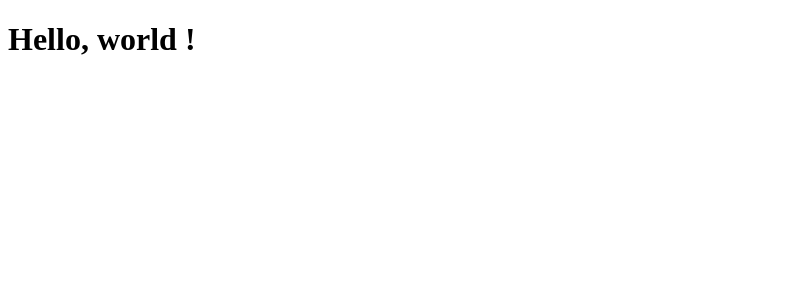
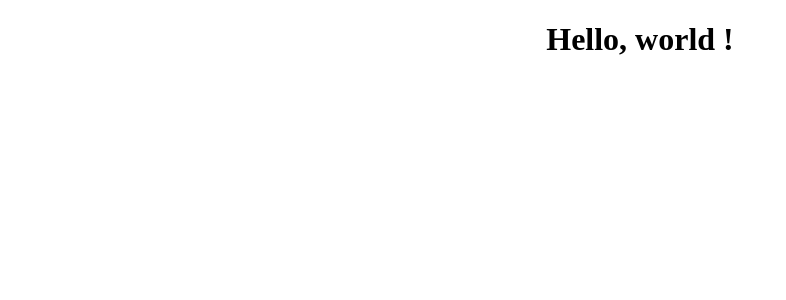
Before and after one commit to kuter/django-webpack-react, a React app: page / in a window 1280 px wide. Shown: the top 300 px of the page, without its empty margins (0-786 px from the left). Built offline with nearby package versions, Linux system fonts and the light colour scheme; the HTML template or start-up script is replaced by a standard one.

Commit message:
added css and style loaders

```diff
--- a/package.json
+++ b/package.json
@@ -18,6 +18,8 @@
     "@babel/core": "^7.4.4",
     "@babel/preset-react": "^7.0.0",
     "babel-loader": "^8.0.6",
+    "css-loader": "^2.1.1",
+    "style-loader": "^0.23.1",
     "webpack": "^4.31.0",
     "webpack-bundle-tracker": "^0.4.2-beta",
     "webpack-cli": "^3.3.2",
--- /dev/null
+++ b/reactjs/App.css
@@ -0,0 +1,3 @@
+.App {
+  text-align: center;
+}
--- a/reactjs/App.js
+++ b/reactjs/App.js
@@ -1,8 +1,13 @@
 import React, { Component} from 'react';
+import './App.css'
 
 class App extends Component {
     render() {
-        return <h1>Hello, world !</h1>
+        return (
+            <div className="App">
+                <h1>Hello, world !</h1>
+            </div>
+        )
     };
 };
 
--- a/webpack.config.js
+++ b/webpack.config.js
@@ -27,7 +27,11 @@ module.exports = {
                         presets: ['@babel/preset-react']
                     }
                 }
+            },
+            {
+                test: /\.css$/,
+                use: ['style-loader', 'css-loader'],
             }
-        ]
+         ]
     }
 };
```
